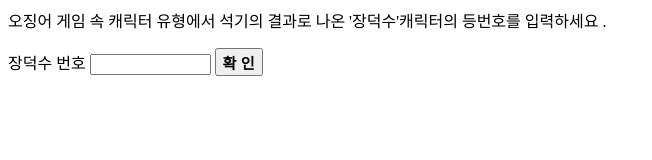
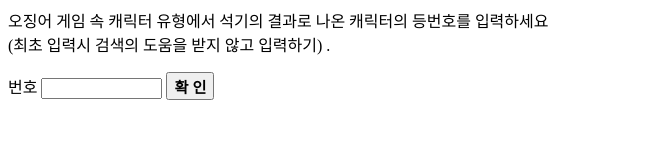
Before and after one commit to Stonage96/happybirthYoungJoo.github.io, a plain HTML site: page index.html in a window 1280 px wide. Shown: the whole page, without its empty margins (0-652 px from the left). Drawn offline with Linux system fonts and the light colour scheme.

Commit message:
Update index.html

```diff
--- a/index.html
+++ b/index.html
@@ -21,9 +21,9 @@ location="틀림.html"
 <body>
 
 <p align="left">
-오징어 게임 속 캐릭터 유형에서 석기의 결과로 나온 '장덕수'캐릭터의 등번호를 입력하세요 .</p>
+오징어 게임 속 캐릭터 유형에서 석기의 결과로 나온 캐릭터의 등번호를 입력하세요<br>(최초 입력시 검색의 도움을 받지 않고 입력하기) .</p>
 <form name="loginForm">
-<p style="margin-bottom:20;"> 장덕수 번호
+<p style="margin-bottom:20;"> 번호
 <input name="pass" type="password" size="12">
 <input type="button" value="확 인" onClick="login_page(this.form)" style="font-weight:bolder; font-size:4mm;"><BR>
 </form>
```
